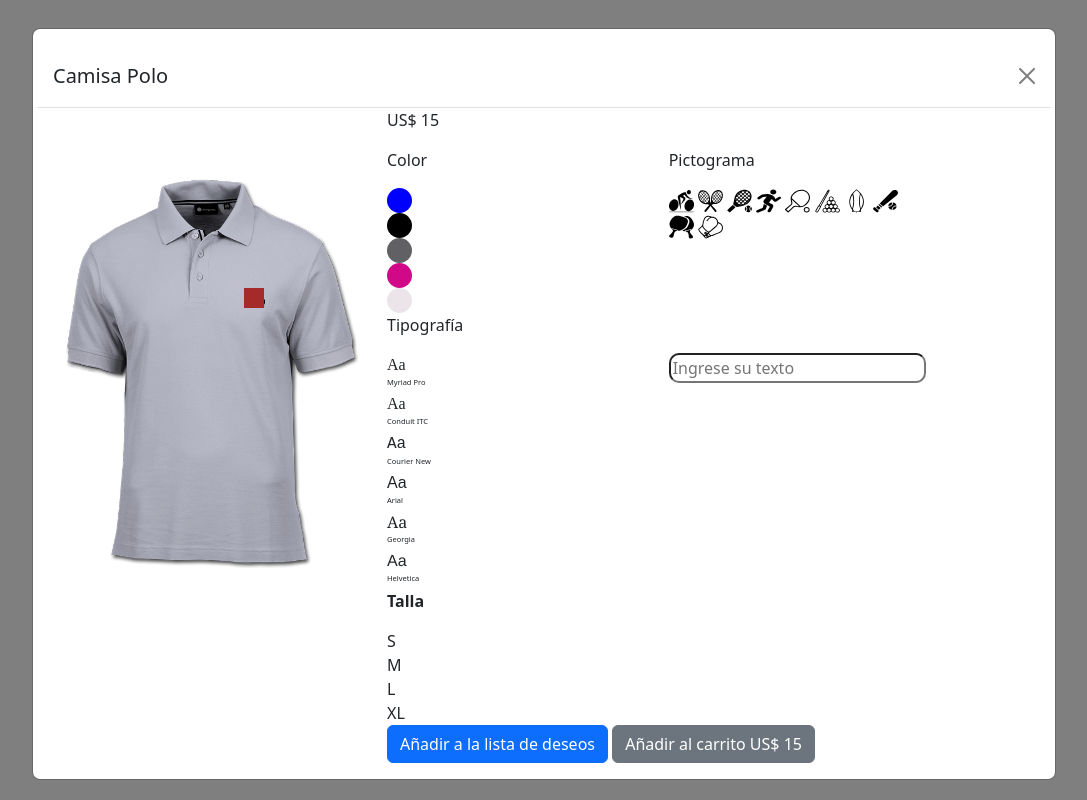
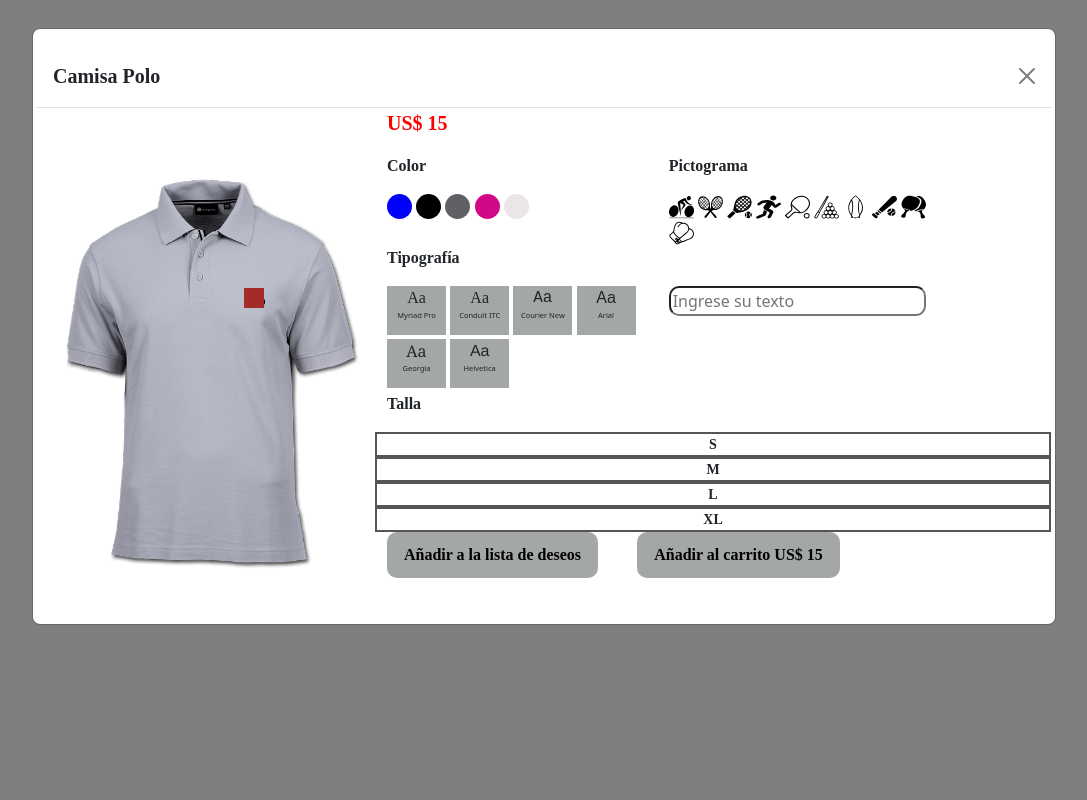
Before and after one commit to dark0013/tienda_lisfashion, a plain HTML site: page index.html in a window 1280 px wide. Both pictures are taken after a click on the picture 232 px from the left and 150 px from the top of the page. Shown: the whole page, without its empty margins (96-1183 px from the left). Drawn offline with Linux system fonts and the light colour scheme.

Commit message:
estilo a componentes
falta colocar horizontalmente los divs de las tallas

```diff
--- /dev/null
+++ b/css/infoStyle.css
@@ -0,0 +1,46 @@
+#exampleModalLabel, #pictogramas, #titleTipografia, #botonesColors p,#tallas,#precio, .btn-primary, .btn-secondary{
+    font-family: 'Times New Roman', Times, serif;
+    font-weight: bold;
+}
+
+#precio{
+    color: red;
+    font-size: 20px
+}
+
+#botonesColors div{
+    display: inline-block;
+    border-width: 3px;
+}
+
+
+.btn-tipo{
+    display: inline-block;
+    background-color: #a4a8a4;
+    border: none;
+    width: 59px;
+    height: 49px;
+    text-align: center;
+    font-size: 16px;
+}
+
+
+#tallas div{
+    display: inline-block;
+    text-align: center;
+    font-size: 14px;
+    border: 2px solid #555555;
+}
+
+.btn-primary, .btn-secondary{
+    color:black;
+    background-color: #a4a8a4;
+    border-radius: 10px;
+    border: 5px solid  #a4a8a4;
+    text-align: center;
+
+}
+.btn-secondary{
+    margin-left: 35px;
+
+}
--- a/index.html
+++ b/index.html
@@ -8,6 +8,7 @@
     <title>Document</title>
     <link rel="stylesheet" href="module/css/bootstrap.min.css">
     <link rel="stylesheet" href="css/style.css">
+    <link rel="stylesheet" href="css/infoStyle.css">
 </head>
 
 <body>
@@ -43,12 +44,12 @@
                                     <div class="col-md-8" id="info">
                                         <!-- aki comiensa los componentes -->
 
-                                        <div class="row">
+                                        <div class="row" id="precio">
                                             <p>US$ 15</p>
                                         </div>
 
                                         <div class="row">
-                                            <div class="col-sm-5">
+                                            <div class="col-sm-5" id="botonesColors">
                                                 <p>Color</p>
                                                 <div
                                                     style="background-color: blue; width: 25px; height: 25px; border-radius: 25px;">
@@ -67,7 +68,7 @@
                                                 </div>
                                             </div>
 
-                                            <div class="col-sm-5">
+                                            <div class="col-sm-5" id="pictogramas">
                                                 <p>Pictograma</p>
                                                 <img src="assets/icons/icon2.svg" height="25px" width="25px" alt="">
                                                 <img src="assets/icons/icon3.svg" height="25px" width="25px" alt="">
@@ -82,7 +83,7 @@
                                             </div>
                                         </div>
 
-                                        <div class="row">
+                                        <div class="row" id="titleTipografia">
                                             <div class="col-sm-5">
                                                 <p>Tipografía</p>
                                             </div>
@@ -128,7 +129,7 @@
 
                                         </div>
 
-                                        <div class="row">
+                                        <div id="tallas" class="row">
                                             <p class="modal-tit2"><b>Talla</b></p>
                                             <div>S</div>
                                             <div>M</div>
```
